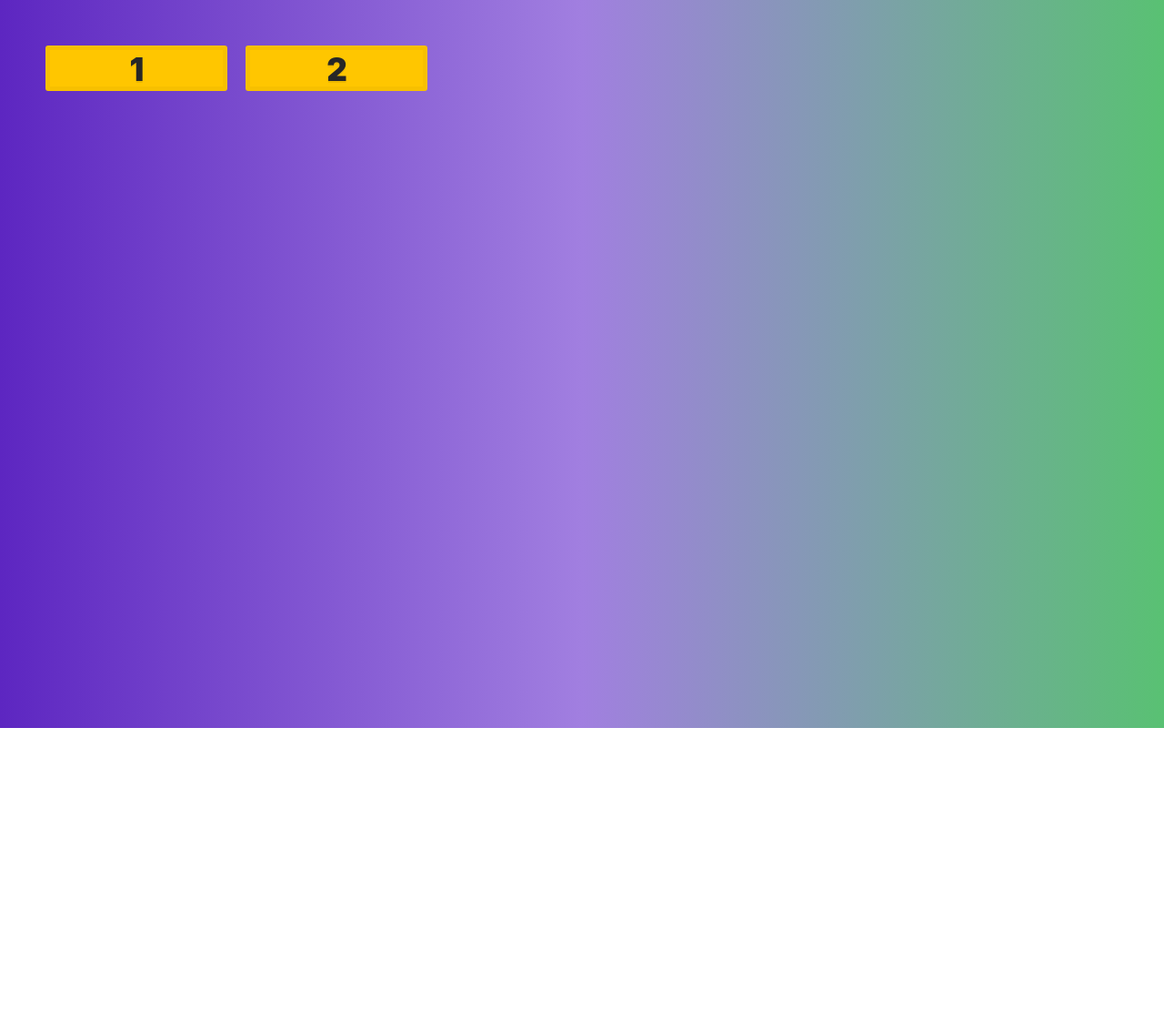
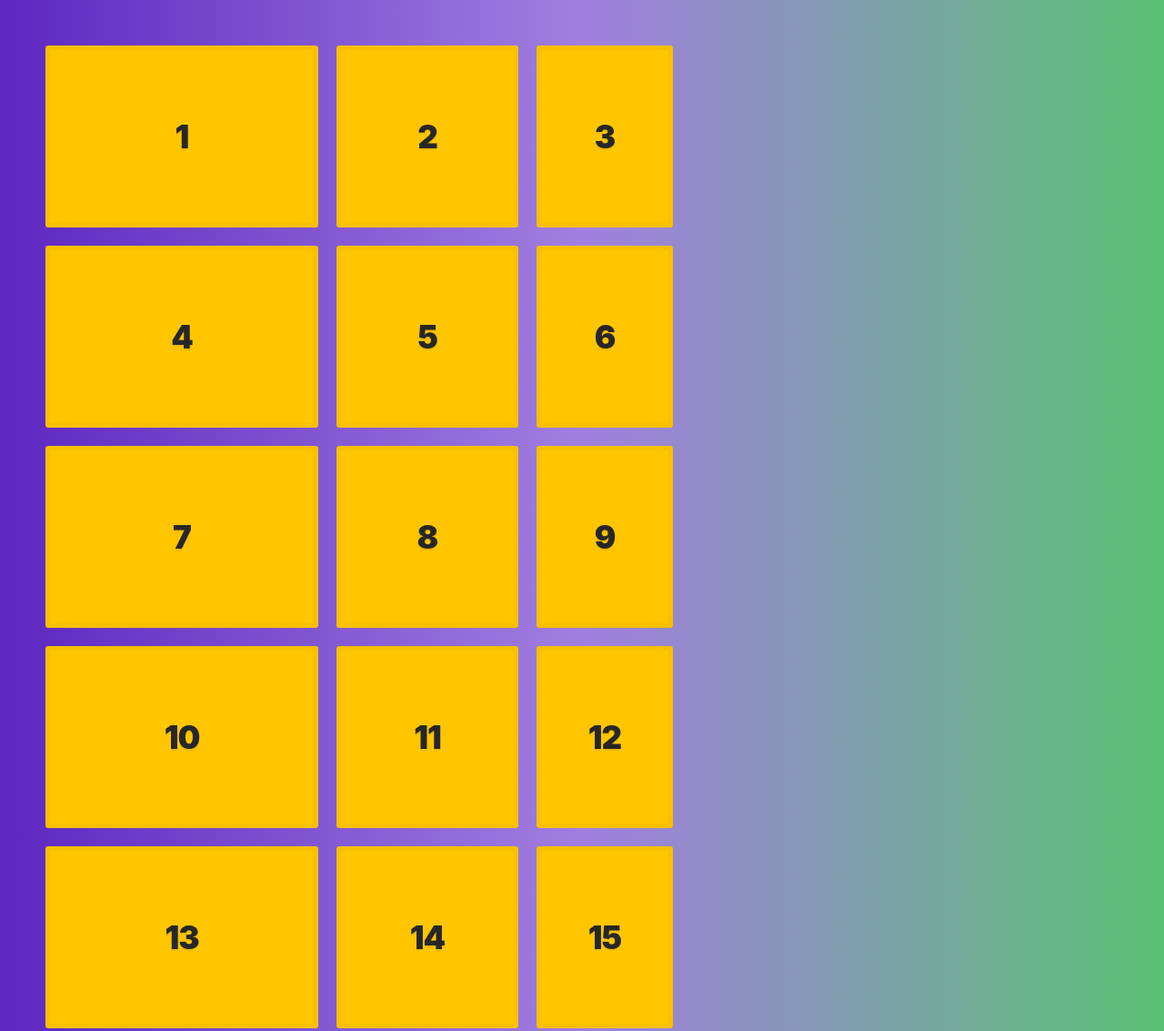
Before and after one commit to alvalle09/CSSGridTuts, a website: page 06_CSSGrid_AutoFlow/index.html in a window 1280 px wide. Shown: the top 1133 px of the page at 91% size. Before the commit the page ends 800 px from the top, so only its background shows below. Drawn offline with Linux system fonts and the light colour scheme.

Commit message:
more praactice with auto-flow, auto-rows/columns

```diff
--- a/06_CSSGrid_AutoFlow/index.html
+++ b/06_CSSGrid_AutoFlow/index.html
@@ -12,14 +12,20 @@
   <div class="container">
     <div class="item">1</div>
     <div class="item">2</div>
+    <div class="item">3</div>
+    <div class="item">4</div>
+    <div class="item">5</div>
+    <div class="item">6</div>
+    <div class="item">7</div>
+    <div class="item">8</div>
+    <div class="item">9</div>
+    <div class="item">10</div>
+    <div class="item">11</div>
+    <div class="item">12</div>
+    <div class="item">13</div>
+    <div class="item">14</div>
+    <div class="item">15</div>
   </div>
-
-  <style>
-    .container {
-      display: grid;
-      grid-gap: 20px;
-    }
-  </style>
 </body>
 
 </html>
--- a/assets/style.css
+++ b/assets/style.css
@@ -39,7 +39,6 @@ body {
   background: -webkit-linear-gradient(to right, #5D26C1, #a17fe0, #59C173);  /* Chrome 10-25, Safari 5.1-6 */
   background: linear-gradient(to right, #5D26C1, #a17fe0, #59C173); /* W3C, IE 10+/ Edge, Firefox 16+, Chrome 26+, Opera 12+, Safari 7+ */
 
-
   background-size: auto;
   min-height: calc(100vh - 100px);
   margin: 50px;
@@ -51,10 +50,10 @@ body {
 .container {
   display : grid;
   grid-gap: 20px;
-  grid-template-columns: 200px 200px;
-  grid-template-rows: 50px 50px;
-  grid-auto-rows:100px;
-  grid-auto-columns: 100px;
+  grid-template-columns: 300px 200px 150px ;
+  grid-auto-flow: rows;
+  grid-auto-rows: 200px;
+
 }
 
 
```
